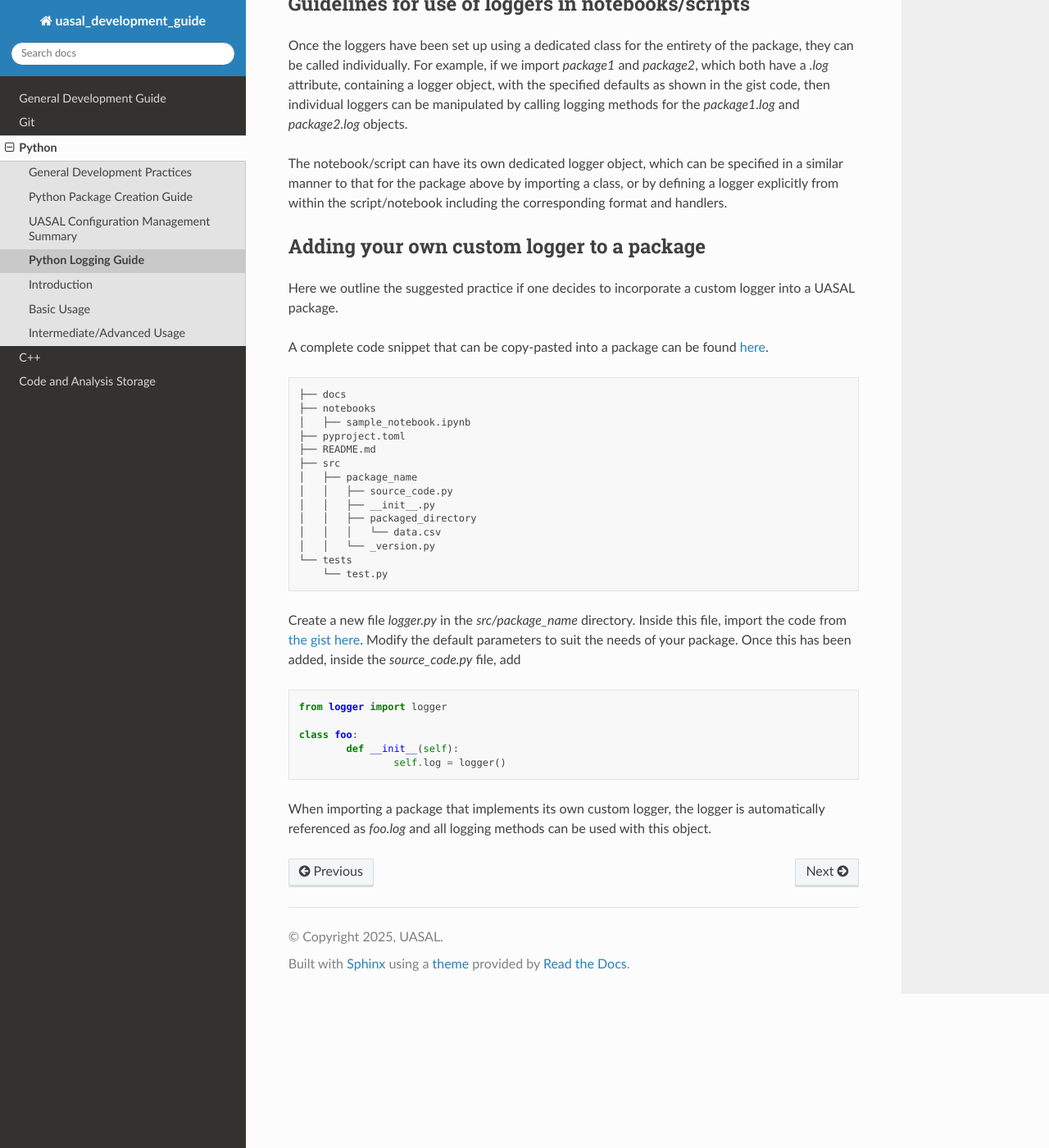
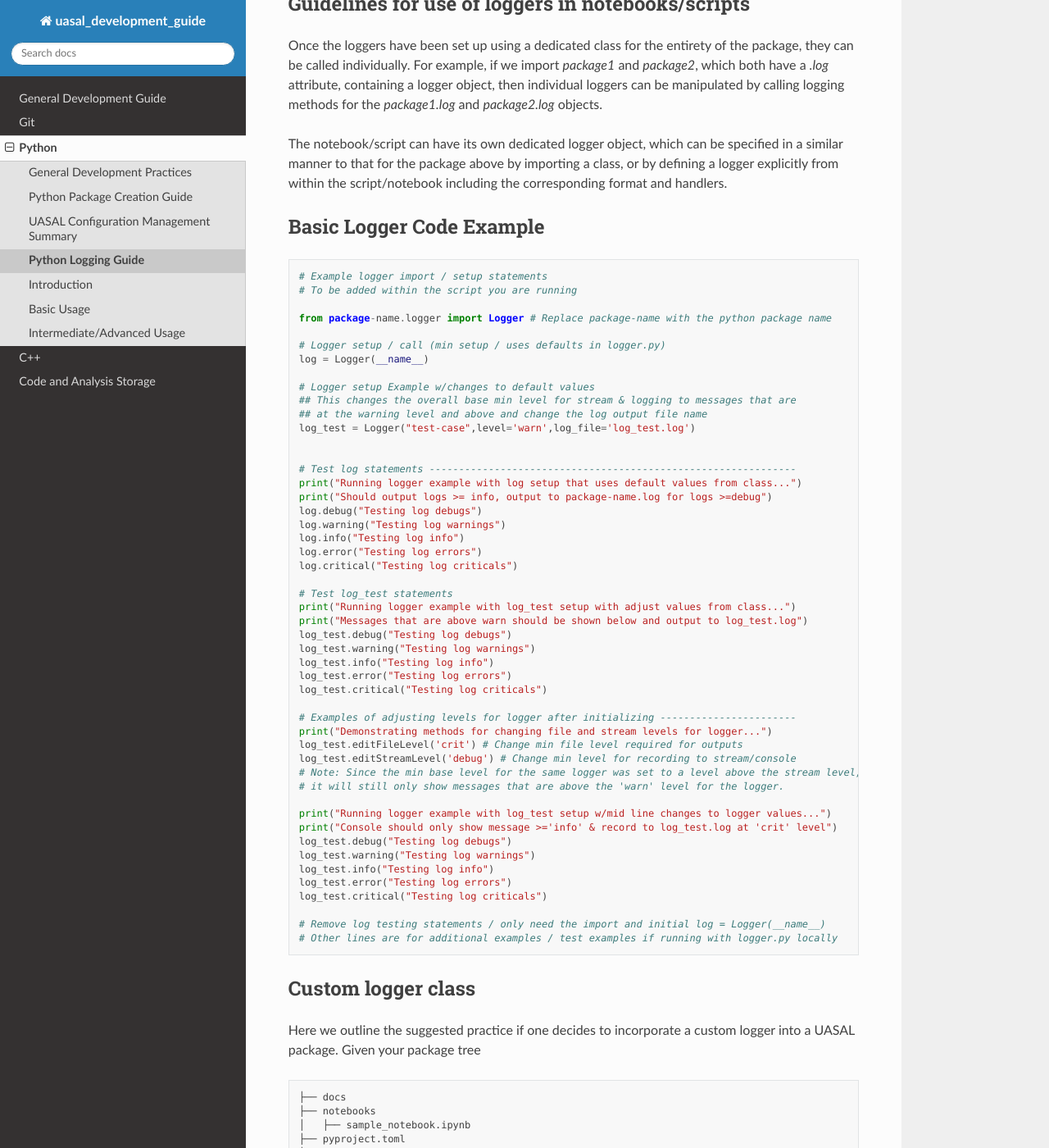
Before and after one commit to uasal/uasal_development_guide, a Sphinx documentation site: the page built from source/python/python_logging_guide.rst, in a window 1280 px wide and 1400 px high, scrolled down 6056 px. Shown: the whole window at 82% size. Built offline with Sphinx 7.4.7 and the Read the Docs theme 3.1.0, drawn with Linux system fonts in a browser that asks for light colours; some of the changed text lies outside the part shown.

Commit message:
Removed gist references. Added codeblocks at the bottom

```diff
--- a/source/python/python_logging_guide.rst
+++ b/source/python/python_logging_guide.rst
@@ -11,7 +11,7 @@
 Basic Usage
 ===========
 
-To get started with logging, the user needs to add a logger to their UASAL package/script. This output will go to the terminal. The options to change where the output logs go is discussed further in the `Where do the log messages go? <#where-do-the-log-messages-go>`__ Section. The basic logger usage is fairly straightforward and can be seen in `this gist <https://gist.github.com/sfrinaldi/df1f2711b70e209a161321231adf1d58>`__ ::
+To get started with logging, the user needs to add a logger to their UASAL package/script. This output will go to the terminal. The options to change where the output logs go is discussed further in the `Where do the log messages go? <#where-do-the-log-messages-go>`__ Section. The basic logger usage is fairly straightforward and can be seen in the `Basic Logger Code <#basic-logger-code-example>`__ ::
 
 	import logging
 	logger = logging.getLogger(__name__)
@@ -185,17 +185,71 @@
 Guidelines for use of loggers in notebooks/scripts
 ##################################################
 
-Once the loggers have been set up using a dedicated class for the entirety of the package, they can be called individually. For example, if we import `package1` and `package2`, which both have a `.log` attribute, containing a logger object, with the specified defaults as shown in the gist code, then individual loggers can be manipulated by calling logging methods for the `package1.log` and `package2.log` objects.
+Once the loggers have been set up using a dedicated class for the entirety of the package, they can be called individually. For example, if we import `package1` and `package2`, which both have a `.log` attribute, containing a logger object, then individual loggers can be manipulated by calling logging methods for the `package1.log` and `package2.log` objects.
 
 The notebook/script can have its own dedicated logger object, which can be specified in a similar manner to that for the package above by importing a class, or by defining a logger explicitly from within the script/notebook including the corresponding format and handlers.
 
-##########################################
-Adding your own custom logger to a package
-##########################################
+#########################
+Basic Logger Code Example
+#########################
 
-Here we outline the suggested practice if one decides to incorporate a custom logger into a UASAL package.
+::
 
-A complete code snippet that can be copy-pasted into a package can be found `here <https://gist.github.com/sfrinaldi/ae2155aac8acbc6d6cc1ec750610022a>`__.
+	# Example logger import / setup statements
+	# To be added within the script you are running
+
+	from package-name.logger import Logger # Replace package-name with the python package name
+
+	# Logger setup / call (min setup / uses defaults in logger.py)
+	log = Logger(__name__)
+
+	# Logger setup Example w/changes to default values
+	## This changes the overall base min level for stream & logging to messages that are
+	## at the warning level and above and change the log output file name
+	log_test = Logger("test-case",level='warn',log_file='log_test.log')
+
+
+	# Test log statements --------------------------------------------------------------
+	print("Running logger example with log setup that uses default values from class...")
+	print("Should output logs >= info, output to package-name.log for logs >=debug")
+	log.debug("Testing log debugs")
+	log.warning("Testing log warnings")
+	log.info("Testing log info")
+	log.error("Testing log errors")
+	log.critical("Testing log criticals")
+
+	# Test log_test statements
+	print("Running logger example with log_test setup with adjust values from class...")
+	print("Messages that are above warn should be shown below and output to log_test.log")
+	log_test.debug("Testing log debugs")
+	log_test.warning("Testing log warnings")
+	log_test.info("Testing log info")
+	log_test.error("Testing log errors")
+	log_test.critical("Testing log criticals")
+
+	# Examples of adjusting levels for logger after initializing -----------------------
+	print("Demonstrating methods for changing file and stream levels for logger...")
+	log_test.editFileLevel('crit') # Change min file level required for outputs
+	log_test.editStreamLevel('debug') # Change min level for recording to stream/console
+	# Note: Since the min base level for the same logger was set to a level above the stream level,
+	# it will still only show messages that are above the 'warn' level for the logger.
+
+	print("Running logger example with log_test setup w/mid line changes to logger values...")
+	print("Console should only show message >='info' & record to log_test.log at 'crit' level")
+	log_test.debug("Testing log debugs")
+	log_test.warning("Testing log warnings")
+	log_test.info("Testing log info")
+	log_test.error("Testing log errors")
+	log_test.critical("Testing log criticals")
+
+	# Remove log testing statements / only need the import and initial log = Logger(__name__)
+	# Other lines are for additional examples / test examples if running with logger.py locally
+
+###################
+Custom logger class
+###################
+
+Here we outline the suggested practice if one decides to incorporate a custom logger into a UASAL package. Given your package tree
 ::
 
    ├── docs
@@ -213,7 +267,70 @@
    └── tests
        └── test.py
 
-Create a new file `logger.py` in the `src/package_name` directory. Inside this file, import the code from `the gist here <https://gist.github.com/sfrinaldi/ae2155aac8acbc6d6cc1ec750610022a>`__. Modify the default parameters to suit the needs of your package. Once this has been added, inside the `source_code.py` file, add ::
+Create a new file `logger.py` in the `src/package_name` directory. Inside this file, add the following code block.
+::
+
+	# Example Logger Class for Python
+	# Refer to https://docs.python.org/3/library/logging.html for more information on loggers
+
+	import logging
+
+	# Variable defaults for Logger Class
+	DEFAULT_LOGFILE = 'package-name.log' # Optional / Use `package-name.log` naming convention when possible
+	DEFAULT_LEVEL = 'debug' # Min level for logger to use for log handlers
+	STREAM_LEVEL = 'info' # Min Level for the log stream handlers
+	FILE_LEVEL = 'debug' # Min level for recording to file
+
+	class Logger(logging.Logger):
+
+		# Level relations / quicker reference
+		levels = {
+		    'debug': logging.DEBUG,
+		    'info': logging.INFO,
+		    'warn': logging.WARNING, # Supporting user input for old and new format
+		    'warning': logging.WARNING, # Supporting user input for old and new format
+		    'error': logging.ERROR,
+		    'crit': logging.CRITICAL,
+		    'critical': logging.CRITICAL, # Catching potential user error case
+		}
+
+		def __init__(
+		        self,
+		        name,
+		        level=DEFAULT_LEVEL, # Used to set the base min level for logging
+		        stream_level=STREAM_LEVEL, # Level for console reporting
+		        file_level=FILE_LEVEL, # Level for printing to log file
+		        log_file=DEFAULT_LOGFILE, # Log File output name
+		        format="%(asctime)s - %(pathname)s[line:%(lineno)d] - %(levelname)s - %(message)s", # Format for log messages
+		):
+		    super().__init__(name)
+		    self.setLevel(self.levels.get(level)) # Sets the lowest level allowed for all logger handlers
+		    formatter = logging.Formatter(format)
+
+		    # Setup Handlers -------------------------------------------------
+		    ## Writes to the Stream  / Setup Format
+		    self.ch = logging.StreamHandler()
+		    self.ch.setLevel(self.levels.get(stream_level)) # Sets the level you want to be output to the terminal / stream
+		    self.ch.setFormatter(formatter)
+
+		    ## Writes to a log file using FileHandler (basic handler)
+		    self.fh = logging.FileHandler(filename=log_file, mode='a', encoding='utf-8', delay=False, errors=None)
+		    self.fh.setLevel(self.levels.get(file_level)) # Sets the level you want to be recorded within the log file
+		    self.fh.setFormatter(formatter)
+
+		    # Add Handlers
+		    self.addHandler(self.fh)
+		    self.addHandler(self.ch)
+
+		def editStreamLevel(self, level):
+		    self.ch.setLevel(self.levels.get(level))
+		    return print(f'Changed stream / console logger level to',level,'...')
+
+		def editFileLevel(self, level):
+		    self.fh.setLevel(self.levels.get(level))
+		    return print(f'Changed file / logging level to',level,'...')
+
+Modify the default parameters to suit the needs of your package. Once this has been added, inside the `source_code.py` file, add ::
 
 	from logger import logger
 
```
